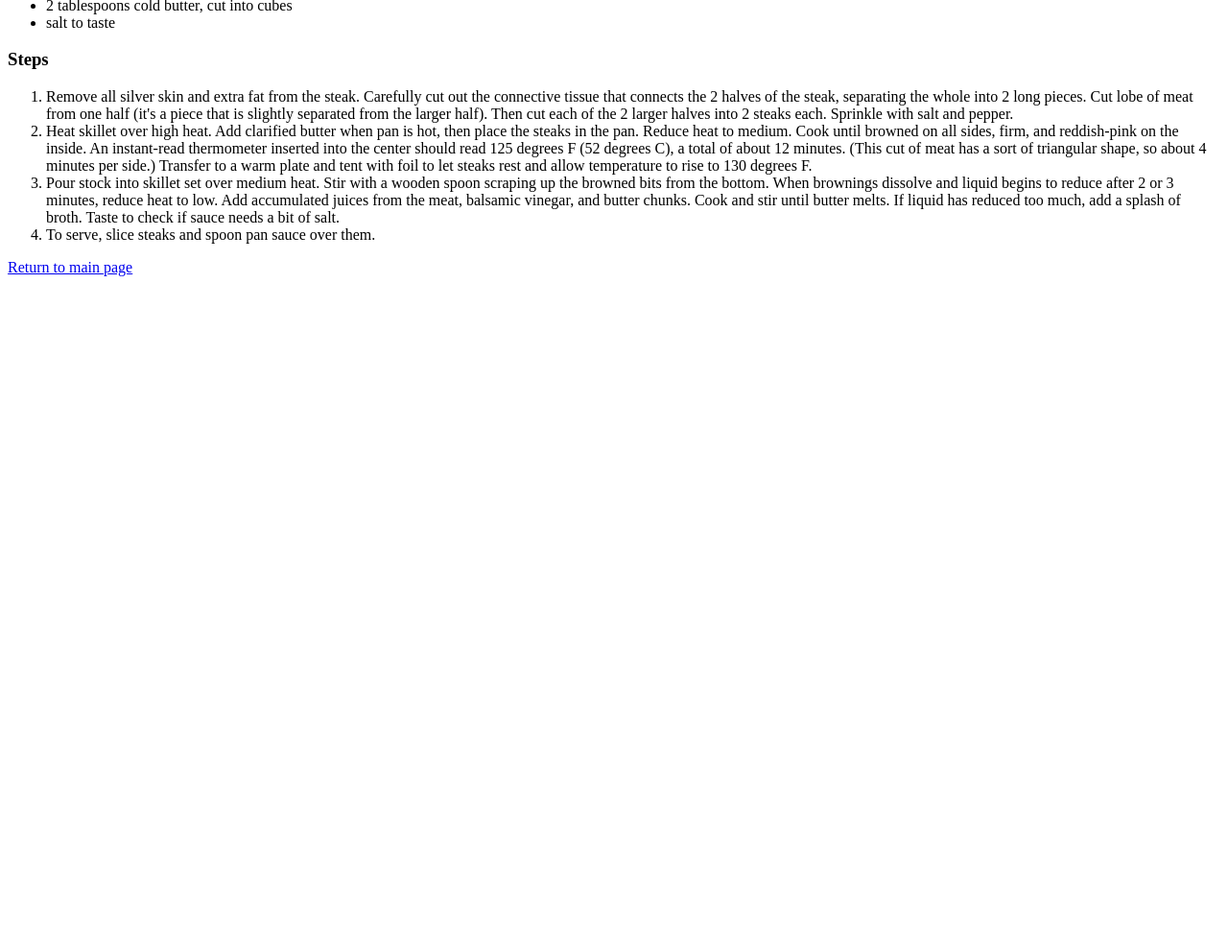
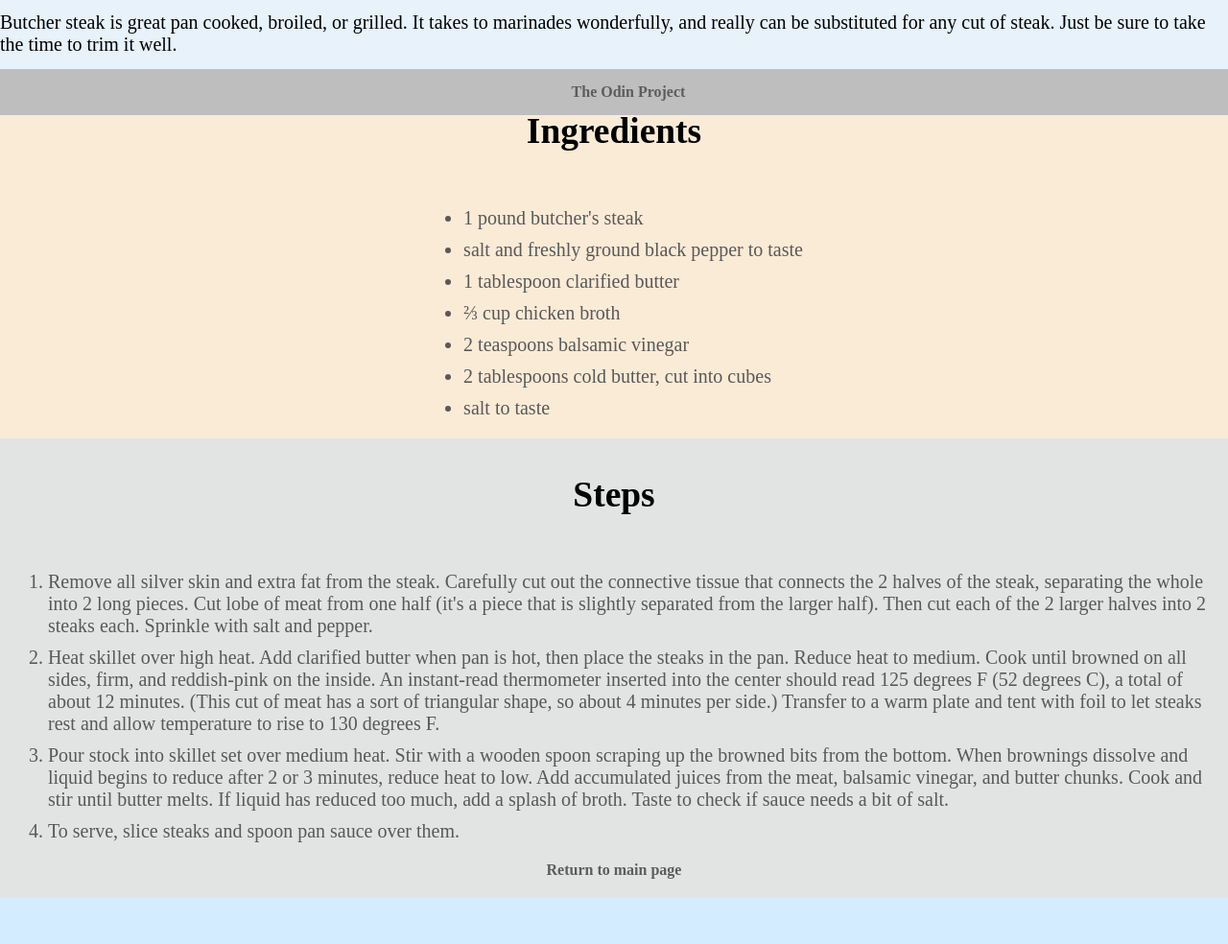
Before and after one commit to Viteail/odin-recipes, a plain HTML site: page recipes/Steak.html in a window 1280 px wide. Shown: the part 680-1664 px from the top of the page at 96% size. Before the commit the page ends 976 px from the top, so only its background shows below. Drawn offline with Linux system fonts and the light colour scheme.

Commit message:
Edit index.html

```diff
--- a/recipes/Noodles.html
+++ b/recipes/Noodles.html
@@ -5,7 +5,7 @@
     <meta http-equiv="X-UA-Compatible" content="IE=edge" />
     <meta name="viewport" content="width=device-width, initial-scale=1.0" />
     <title>Creole Crab Noodles</title>
-    <link rel="stylesheet" href="Noodles.css" />
+    <link rel="stylesheet" href="recipes-styles.css" />
   </head>
   <body>
     <div class="header">
@@ -18,16 +18,20 @@
         />
       </div>
       <div class="info">
-      <span class="BigSizeTxt"><h3>Description:</h3></span>
+        <span class="BigSizeTxt"><h3>Description</h3></span>
+        <div class="info-align">
           <p>
             Here's some flavorful fusion food for Mardi Gras! "Crab, and its old
             friends, the Holy Trinity, are a classic combo, and so it was no
-        surprise they worked so well in an Asian-style rice Noodles dish - an
-        experiment gone right. Garnish with sliced green onion."
+            surprise they worked so well in an Asian-style rice Noodles dish -
+            an experiment gone right. Garnish with sliced green onion."
           </p>
         </div>
-      <h3>Ingredients</h3>
-      <h4>For the Sauce:</h4>
+      </div>
+      <div class="Ingredients">
+        <span class="BigSizeTxt"><h3>Ingredients</h3></span>
+        <span class="MediumSizeTxt"><h4>For the Sauce:</h4></span>
+        <div class="Lists">
           <ul>
             <li>3 cloves garlic, crushed</li>
             <li>3 tablespoons ketchup</li>
@@ -45,28 +49,34 @@
             <li>⅓ cup diced green onions</li>
             <li>½ pound crabmeat</li>
           </ul>
-      <h3>Steps</h3>
+        </div>
+      </div>
+      <div class="Steps">
+        <span class="BigSizeTxt"><h3>Steps</h3></span>
+        <div class="Lists">
           <ol>
             <li>
-          Whisk garlic, ketchup, rice vinegar, soy sauce, fish sauce, hot sauce,
-          paprika, cayenne pepper, and cumin together in a bowl.
+              Whisk garlic, ketchup, rice vinegar, soy sauce, fish sauce, hot
+              sauce, paprika, cayenne pepper, and cumin together in a bowl.
             </li>
             <li>
-          Place rice noodles in a large bowl; cover with boiling water and stir
-          with tongs. Let soak for 10 minutes.
+              Place rice noodles in a large bowl; cover with boiling water and
+              stir with tongs. Let soak for 10 minutes.
             </li>
             <li>
-          While noodles soak, heat vegetable oil in a pan over medium-high heat.
-          Cook and stir celery, jalapenos, and green onions until tender and
-          fragrant, about 10 minutes.
+              While noodles soak, heat vegetable oil in a pan over medium-high
+              heat. Cook and stir celery, jalapenos, and green onions until
+              tender and fragrant, about 10 minutes.
             </li>
             <li>
-          Drain noodles and place in the pan; add the sauce and crabmeat. Cook
-          and stir until noodles are coated evenly and everything is heated
-          through, 2 to 3 minutes.
+              Drain noodles and place in the pan; add the sauce and crabmeat.
+              Cook and stir until noodles are coated evenly and everything is
+              heated through, 2 to 3 minutes.
             </li>
           </ol>
+        </div>
         <a href="../index.html">Return to main page</a>
+      </div>
     </div>
     <div class="footer">
       <a
--- a/recipes/Steak.html
+++ b/recipes/Steak.html
@@ -1,17 +1,33 @@
 <!DOCTYPE html>
 <html lang="en">
   <head>
-    <meta charset="UTF-8">
-    <meta http-equiv="X-UA-Compatible" content="IE=edge">
-    <meta name="viewport" content="width=device-width, initial-scale=1.0">
+    <meta charset="UTF-8" />
+    <meta http-equiv="X-UA-Compatible" content="IE=edge" />
+    <meta name="viewport" content="width=device-width, initial-scale=1.0" />
     <title>Butcher's Steak</title>
+    <link rel="stylesheet" href="recipes-styles.css" />
   </head>
   <body>
+    <div class="header">
       <h1>Butcher's Steak</h1>
-    <img src="https://imagesvc.meredithcorp.io/v3/mm/image?url=https%3A%2F%2Fimages.media-allrecipes.com%2Fuserphotos%2F4529364.jpg&w=595&h=398&c=sc&poi=face&q=60" width="550px" height="366">
-    <h3>Description</h3>
-    <p>Butcher steak is great pan cooked, broiled, or grilled. It takes to marinades wonderfully, and really can be substituted for any cut of steak. Just be sure to take the time to trim it well.</p>
-    <h3>Ingredients</h3>
+    </div>
+    <div class="content">
+      <div class="photo">
+        <img
+          src="https://imagesvc.meredithcorp.io/v3/mm/image?url=https%3A%2F%2Fimages.media-allrecipes.com%2Fuserphotos%2F4529364.jpg&w=595&h=398&c=sc&poi=face&q=60"
+        />
+      </div>
+      <div class="info">
+        <span class="BigSizeTxt"><h3>Description</h3></span>
+        <p>
+          Butcher steak is great pan cooked, broiled, or grilled. It takes to
+          marinades wonderfully, and really can be substituted for any cut of
+          steak. Just be sure to take the time to trim it well.
+        </p>
+      </div>
+      <div class="Ingredients">
+        <span class="BigSizeTxt"><h3>Ingredients</h3></span>
+        <div class="Lists">
           <ul>
             <li>1 pound butcher's steak</li>
             <li>salt and freshly ground black pepper to taste</li>
@@ -21,27 +37,50 @@
             <li>2 tablespoons cold butter, cut into cubes</li>
             <li>salt to taste</li>
           </ul>
-    <h3>Steps</h3>
+        </div>
+      </div>
+      <div class="Steps">
+        <span class="BigSizeTxt"><h3>Steps</h3></span>
+        <div class="Lists">
           <ol>
-        <li>Remove all silver skin and extra fat from the steak. Carefully
-            cut out the connective tissue that connects the 2 halves of the steak,
-            separating the whole into 2 long pieces. Cut lobe of meat from one half
-            (it's a piece that is slightly separated from the larger half). Then cut
-            each of the 2 larger halves into 2 steaks each. Sprinkle with salt and pepper.</li>
-        <li>Heat skillet over high heat. Add clarified butter when pan is hot, then place
-            the steaks in the pan. Reduce heat to medium. Cook until browned on all sides,
-            firm, and reddish-pink on the inside. An instant-read thermometer inserted into
-            the center should read 125 degrees F (52 degrees C), a total of about 12 minutes.
-            (This cut of meat has a sort of triangular shape, so about 4 minutes per side.)
-            Transfer to a warm plate and tent with foil to let steaks rest and allow temperature
-            to rise to 130 degrees F.</li>
-        <li>Pour stock into skillet set over medium heat. Stir with a wooden spoon scraping up the
-            browned bits from the bottom. When brownings dissolve and liquid begins to reduce after
-            2 or 3 minutes, reduce heat to low. Add accumulated juices from the meat, balsamic vinegar,
-            and butter chunks. Cook and stir until butter melts. If liquid has reduced too much, add a
-            splash of broth. Taste to check if sauce needs a bit of salt.</li>
+            <li>
+              Remove all silver skin and extra fat from the steak. Carefully cut
+              out the connective tissue that connects the 2 halves of the steak,
+              separating the whole into 2 long pieces. Cut lobe of meat from one
+              half (it's a piece that is slightly separated from the larger
+              half). Then cut each of the 2 larger halves into 2 steaks each.
+              Sprinkle with salt and pepper.
+            </li>
+            <li>
+              Heat skillet over high heat. Add clarified butter when pan is hot,
+              then place the steaks in the pan. Reduce heat to medium. Cook
+              until browned on all sides, firm, and reddish-pink on the inside.
+              An instant-read thermometer inserted into the center should read
+              125 degrees F (52 degrees C), a total of about 12 minutes. (This
+              cut of meat has a sort of triangular shape, so about 4 minutes per
+              side.) Transfer to a warm plate and tent with foil to let steaks
+              rest and allow temperature to rise to 130 degrees F.
+            </li>
+            <li>
+              Pour stock into skillet set over medium heat. Stir with a wooden
+              spoon scraping up the browned bits from the bottom. When brownings
+              dissolve and liquid begins to reduce after 2 or 3 minutes, reduce
+              heat to low. Add accumulated juices from the meat, balsamic
+              vinegar, and butter chunks. Cook and stir until butter melts. If
+              liquid has reduced too much, add a splash of broth. Taste to check
+              if sauce needs a bit of salt.
+            </li>
             <li>To serve, slice steaks and spoon pan sauce over them.</li>
           </ol>
+        </div>
         <a href="../index.html">Return to main page</a>
+      </div>
+    </div>
+    <div class="footer">
+      <a
+        href="https://www.theodinproject.com/paths/foundations/courses/foundations/lessons/recipes"
+        >The Odin Project</a
+      >
+    </div>
   </body>
 </html>
--- a/recipes/Noodles.css
+++ b/recipes/recipes-styles.css
@@ -1,9 +1,7 @@
 body {
     margin: 0;
     min-height: 100vh;
-    padding-left: 10%;
-    padding-right: 10%;
-    background-color: rgb(212, 236, 255);
+    background-color: rgb(212, 236, 255)
 }
 
 .header {
@@ -22,7 +20,7 @@ body {
     bottom: 0;
     width: 100%;
     padding: 15px;
-    background: rgb(224, 223, 223);
+    background: rgb(190, 190, 190);
 }
 
 .content {
@@ -32,7 +30,7 @@ body {
     justify-content: center;
     align-items: center;
     background: whitesmoke;
-    margin-bottom: 5rem;
+    margin-bottom: 3rem;
 }
 
 a {
@@ -56,11 +54,47 @@ img {
     display: flex;
     align-items: center;
     flex-direction: column;
-    background-color: rgb(212, 236, 255);
     width: 100%;
     font-size: 20px;
+    background-color: rgb(231, 242, 251);
+}
+
+.info-align {
+    width: 1000px;
 }
 
 .BigSizeTxt {
     font-size: 32px;
 }
+
+.MediumSizeTxt {
+    font-size: 24px;
+}
+
+.Ingredients {
+    background-color: antiquewhite;
+    width: 100%;
+    display: flex;
+    align-items: center;
+    justify-content: center;
+    flex-direction: column;
+}
+
+.Lists {
+    color: rgb(90, 88, 88);
+    font-size: 20px;
+}
+
+li {
+    margin: 10px;
+}
+
+.Steps {
+    background-color: rgb(225, 228, 227);
+    display: flex;
+    align-items: center;
+    justify-content: center;
+    flex-direction: column;
+    width: 100%;
+    padding-bottom: 20px;
+}
--- a/styles.css
+++ b/styles.css
@@ -11,6 +11,7 @@
 body {
     margin: 0;
     min-height: 100vh;
+    background-color: aliceblue;
 }
 
 .header {
```
Also changed, not shown: recipes/Pancake.html (+37 -15 lines). Lines whose indentation alone changed are shown as unchanged.
